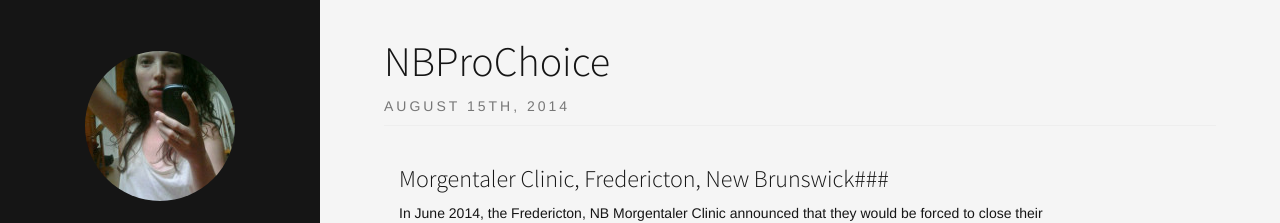
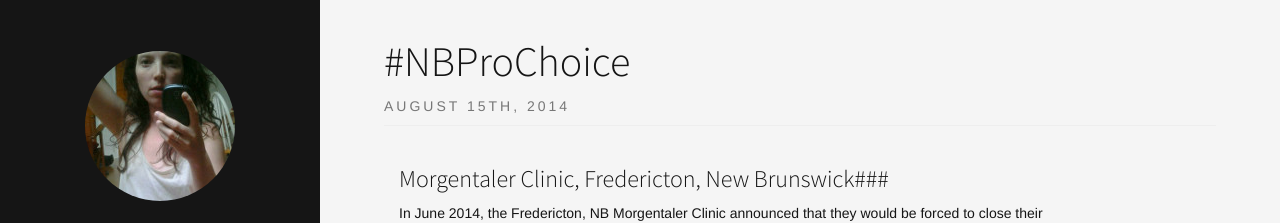
Before and after one commit to madeleinegermaine/madeleinegermaine, a Jekyll site: the page built from _posts/2014-08-15-nbprochoice.md, in a window 1280 px wide. Shown: the top 223 px of the page. Built offline with Jekyll 4.4.1, drawn with Linux system fonts in a browser that asks for light colours.

```diff
--- a/_posts/2014-08-15-nbprochoice.md
+++ b/_posts/2014-08-15-nbprochoice.md
@@ -1,6 +1,6 @@
 ---
 layout: post
-title: NBProChoice
+title: "#NBProChoice"
 categories: [communications]
 tags: [activism, feminism, communications, 2014]
 description: Activism in solidarity with the New Brunswick Morgentaler Clinic
```
